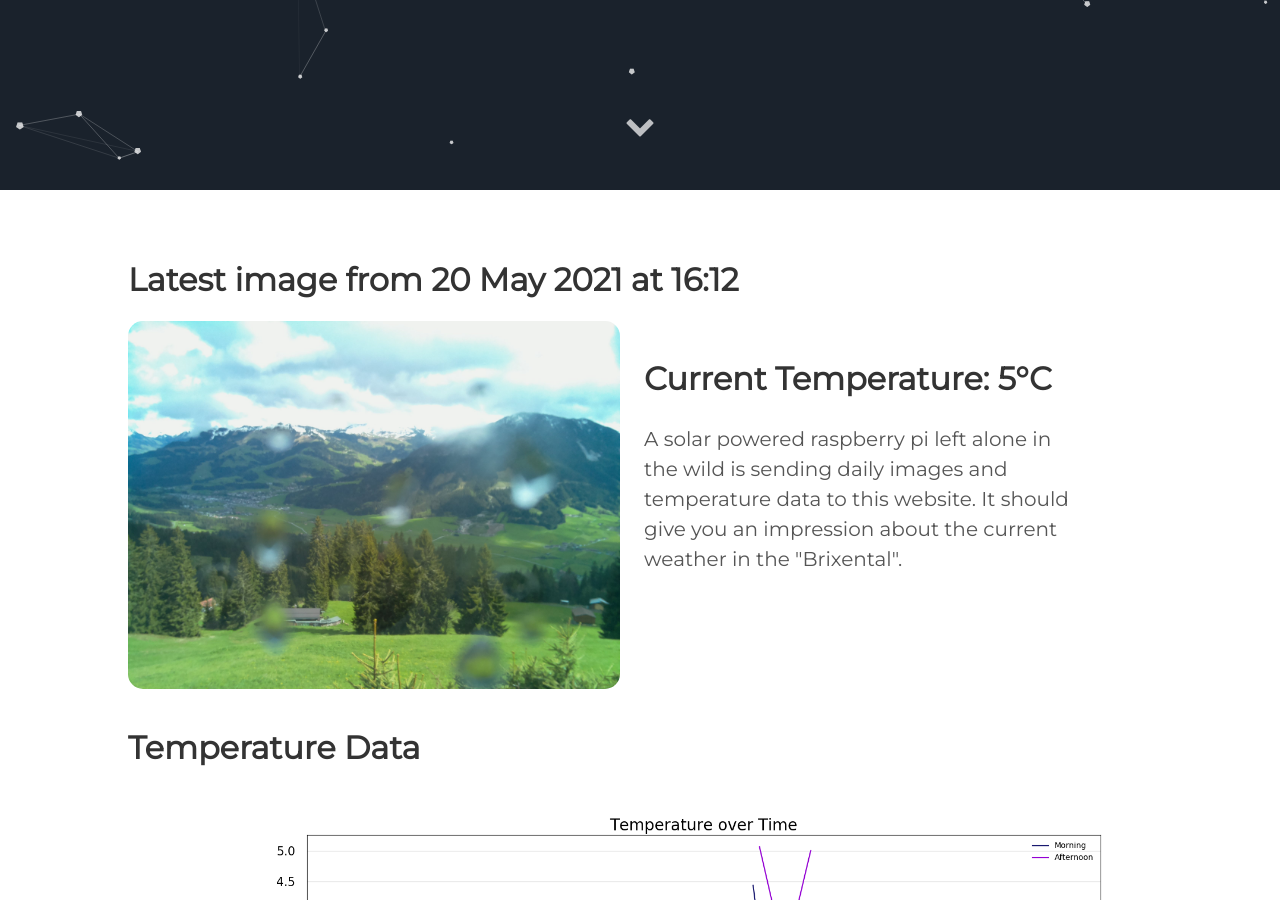
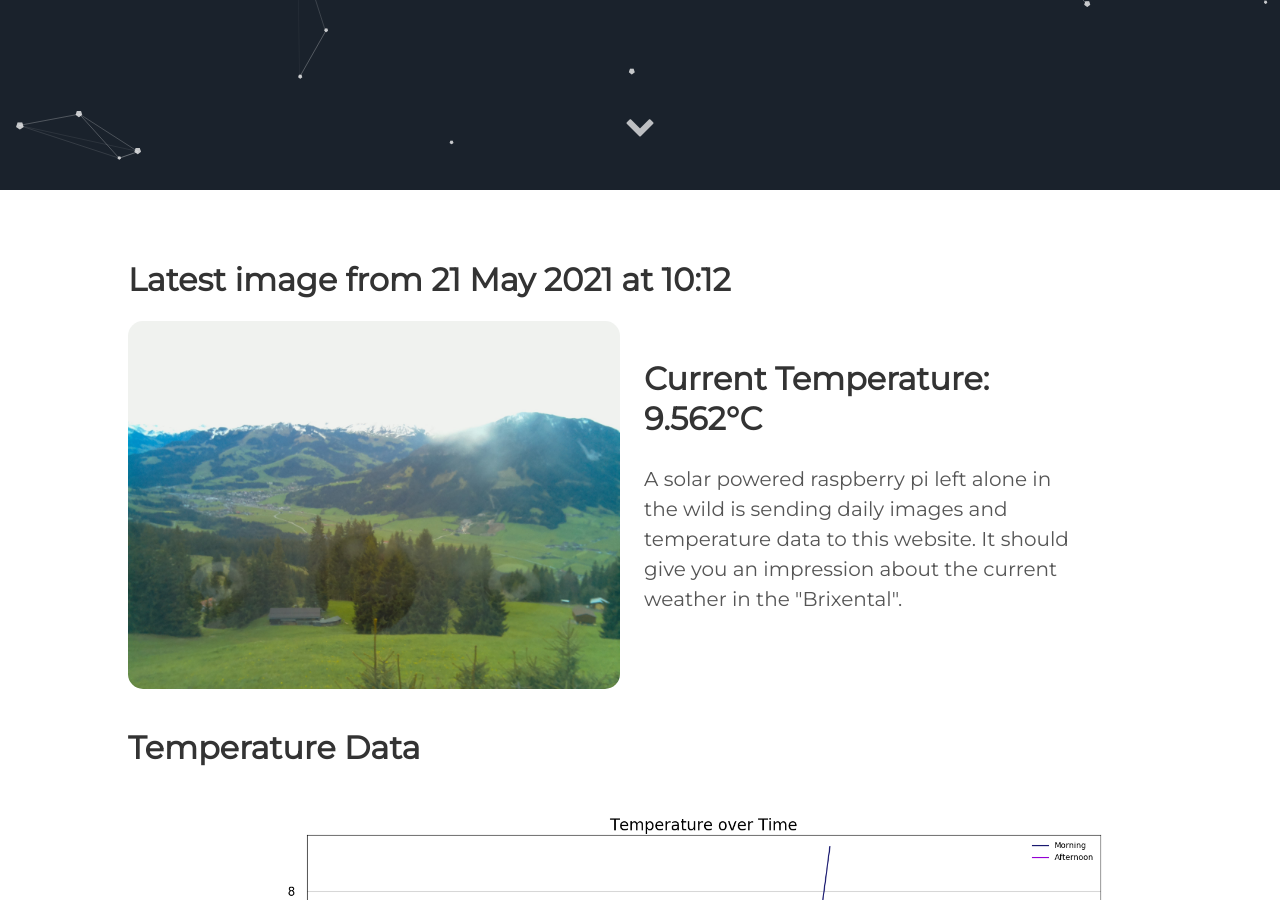
Before and after one commit to vektorious/vektorious.github.io, a Jekyll site: the page built from resources/huette.md, in a window 1280 px wide and 900 px high, scrolled down 710 px. Built offline with Jekyll 4.4.1, drawn with Linux system fonts in a browser that asks for light colours.

Commit message:
I'm a bot beep boop

```diff
--- a/resources/huette.md
+++ b/resources/huette.md
@@ -6,13 +6,13 @@ image: '/assets/img/'
 description: 'Live image from the Austrian alps'
 twitter_text: ' '
 ---
-## Latest image from 20 May 2021 at 16:12
+## Latest image from 21 May 2021 at 10:12
 <div class="huette">
   <div class="huette-image">
     <img src="{{ "/assets/img/huette.jpg" | prepend: site.baseurl }}">
   </div>
   <div class="huette-text">
-        <h2>Current Temperature: 5°C</h2>
+        <h2>Current Temperature: 9.562°C</h2>
         <p>A solar powered raspberry pi left alone in the wild is sending daily images and temperature data to this website. It should give you an impression about the current weather in the "Brixental".</p>
 
   </div>
```
Also changed, not shown: rpi-script/2021-05-21_101115.txt (renamed from rpi-script/2021-05-20_161115.txt, +5 -5 lines), rpi-script/huette.md (+2 -2 lines), assets/img/huette.jpg, assets/img/temp_plot.png, rpi-script/temp_plot.png, 1 other file.
